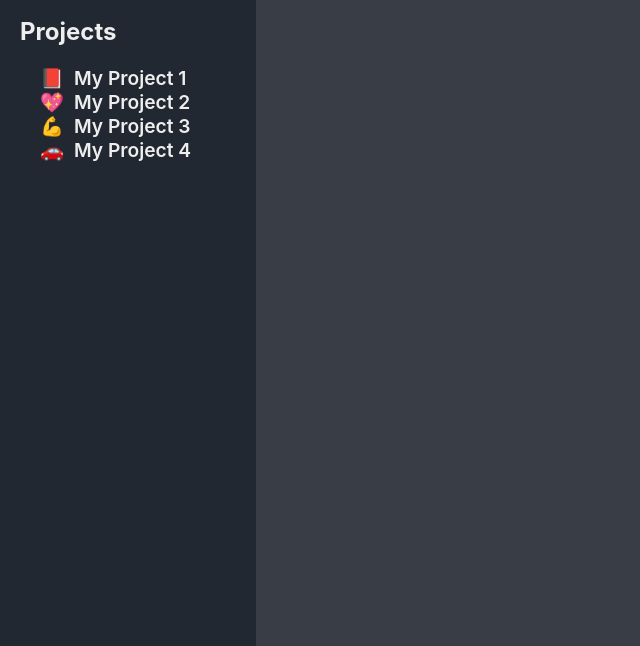
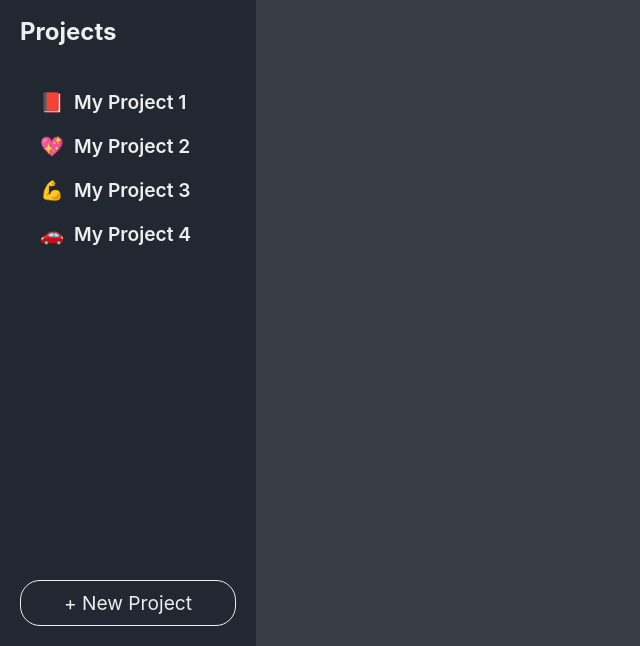
Before and after one commit to LukaTsanavaBTU/odin-todo-list, a website built with webpack: page src/index.html in a window 1280 px wide. Shown: the part 154-800 px from the top of the page, without its empty margins (0-640 px from the left). Built offline with nearby package versions, Linux system fonts and the light colour scheme.

Commit message:
Add button to sidebar

```diff
--- a/src/index.html
+++ b/src/index.html
@@ -19,6 +19,7 @@
                 <li><span>💪</span>My Project 3</li>
                 <li><span>🚗</span>My Project 4</li>
             </ul>
+            <button>+ New Project</button>
         </div>
     </aside>
     <main></main>
--- a/src/styles.css
+++ b/src/styles.css
@@ -13,13 +13,22 @@ body {
 }
 
 aside {
+    display: flex;
+    flex-direction: column;
     padding: 20px;
     background-color: #222831;
     color: #EEEEEE;
+    &>div {
+        flex: 1;
+        display: flex;
+        flex-direction: column;
+    }
     img {
         width: 80px;
     }
     ul {
+        overflow: auto;
+        flex: 1;
         list-style: none;
         font-size: 1.2rem;
         font-weight: 600;
@@ -27,6 +36,27 @@ aside {
         span {
             margin-right: 10px;
         }
+    }
+    li {
+        padding: 5px 0;
+        cursor: pointer;
+        margin-bottom: 10px;
+        border-radius: 10px;
+    }
+    li:hover {
+        background-color: #393E46;
+    }
+    button {
+        font-size: 1.2rem;
+        padding: 10px 0;
+        background-color: #222831;
+        color: #EEEEEE;
+        font-family: var(--system-font);
+        border: 1px solid #EEEEEE;
+        border-radius: 20px;
+    }
+    button:hover {
+        background-color: #393E46;
     }
 }
 
```
